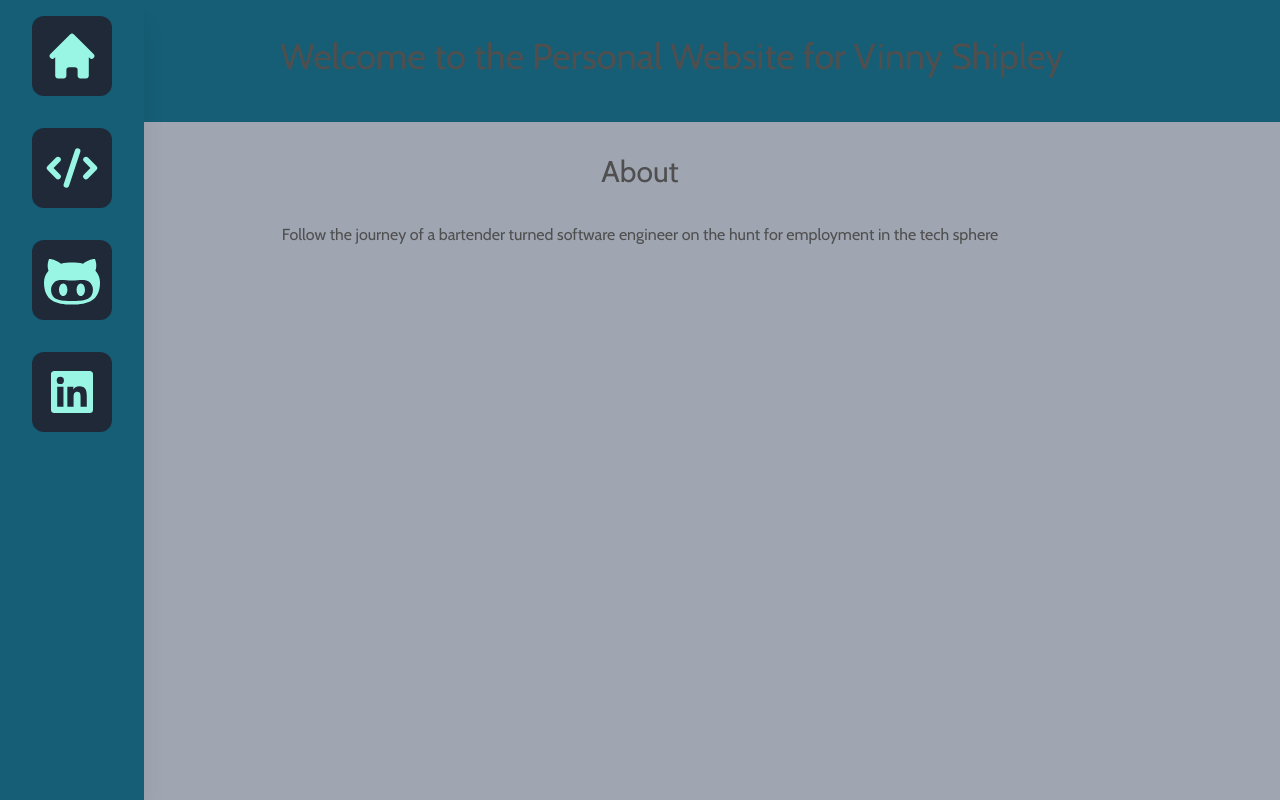
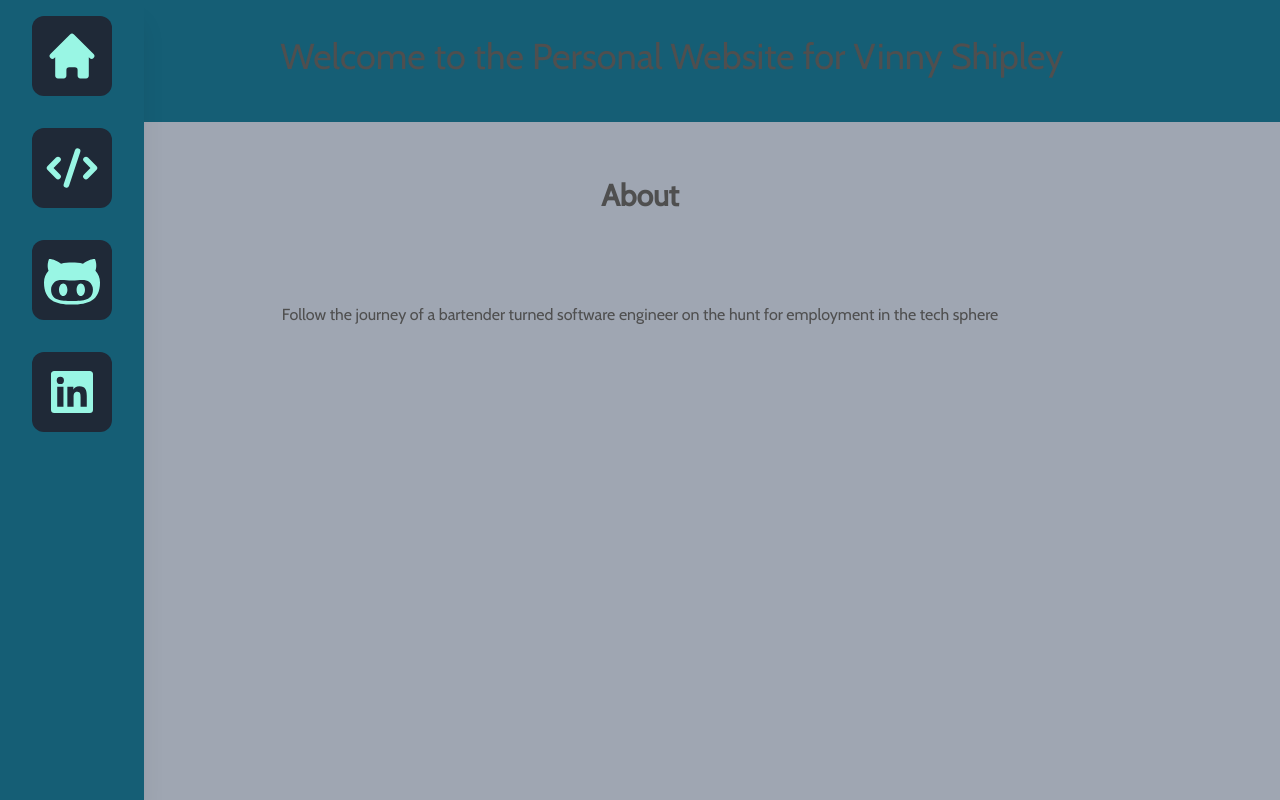
Before and after one commit to VinnyShipley/Personal_Site, a Next.js app: page / in a window 1280 px wide. Built offline with nearby package versions, Linux system fonts and the light colour scheme; what tw-elements would draw is missing.

Commit message:
more styling main page

```diff
--- a/src/pages/index.js
+++ b/src/pages/index.js
@@ -7,15 +7,20 @@ function MainLandingPage() {
 			<main>
 				<div>
 					<div className='bg-basic py-9'>
-						<h1 className='text-4xl text-center ml-16 pb-2.5'>
-						Welcome to the Personal Website for Vinny Shipley
+						<h1 className='text-4xl text-center ml-16 pb-2.5 '>
+							Welcome to the Personal Website for Vinny Shipley
 						</h1>
 					</div>
 					<SideBar />
-					<h2 className='flex justify-center text-3xl pt-8'>About</h2>
-					<p className='flex justify-center pt-8 text-2xl\'>Follow the journey of a bartender turned software engineer on the hunt for employment in the tech sphere</p>
-				</div>
-				<div id="project-card" className='mt-60'>
+					<div id='home-about' className='space-y-14'>
+						<h2 className='flex justify-center text-3xl  font-bold mt-14'>
+							About
+						</h2>
+						<p className='flex justify-center pt-8 text-2xl\'>
+							Follow the journey of a bartender turned software engineer on the
+							hunt for employment in the tech sphere
+						</p>
+					</div>
 				</div>
 			</main>
 		</>
```
